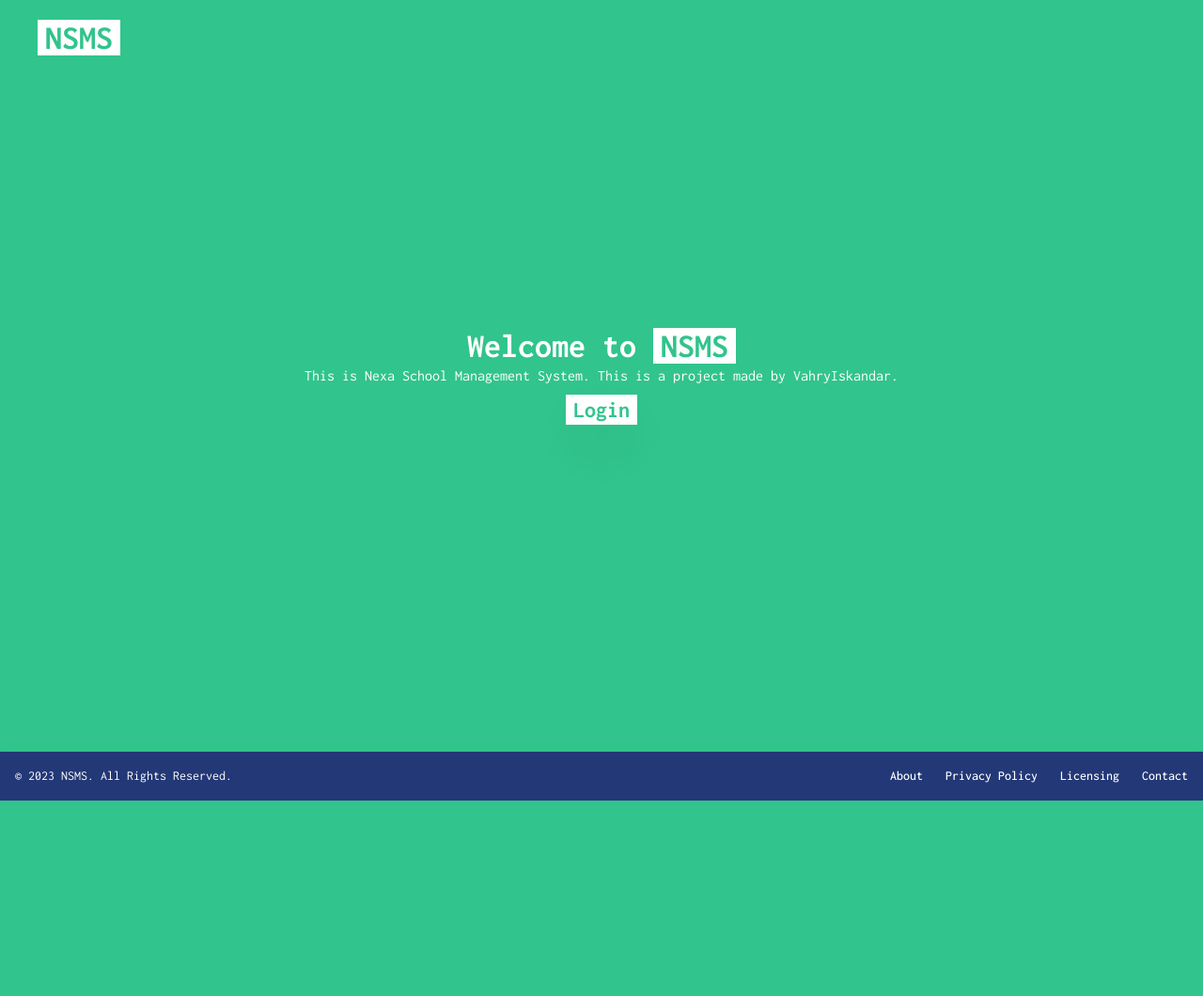
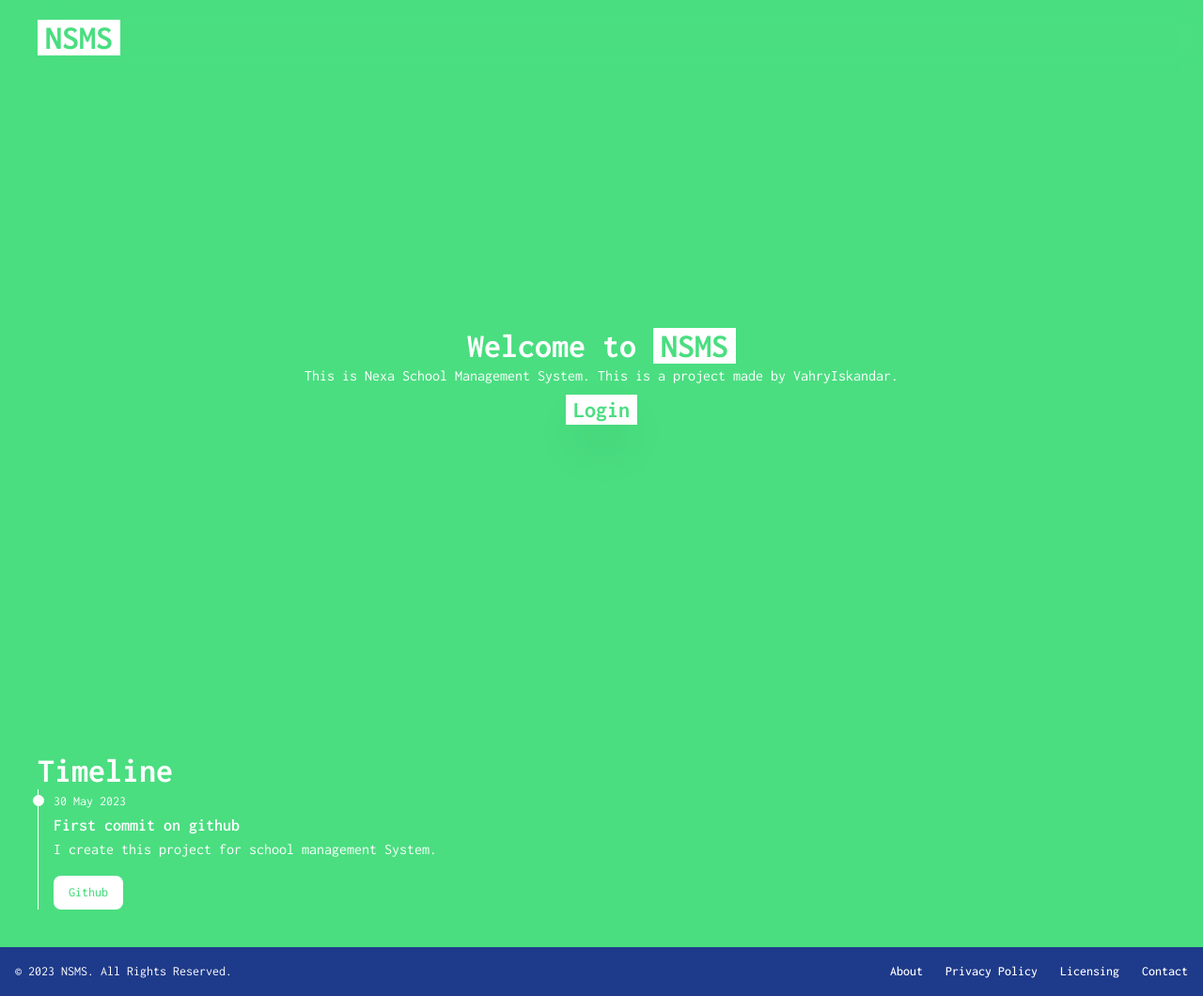
Before and after one commit to DemuraAIdev/nsms, a Next.js app: page / in a window 1280 px wide. Shown: the whole page at 94% size. Before the commit the page ends 852 px from the top, so only its background shows below. Built offline with nearby package versions, Linux system fonts and the light colour scheme.

Commit message:
Remove flowbits for bugs

```diff
--- a/app/page.tsx
+++ b/app/page.tsx
@@ -1,3 +1,5 @@
+
+
 export default function Home() {
   return (
     <main>
@@ -9,6 +11,20 @@ export default function Home() {
         </p>
         <a href="/auth/login" className="text-2xl font-bold text-green-400 bg-white px-2 mt-2 shadow-2xl hover:bg-opacity-50  text-center">Login</a>
       </div>
+
+      <div className="mb-3">
+        <h1 className="text-4xl font-bold">Timeline</h1>
+        <ol className="relative border-l border-white">
+          <li className="mb-10 ml-4">
+            <div className="absolute w-3 h-3 bg-white rounded-full mt-1.5 -left-1.5 border border-white "></div>
+            <time className="mb-1 text-sm font-normal leading-none ">30 May 2023</time>
+            <h3 className="text-lg font-semibold text-white">First commit on github</h3>
+            <p className="mb-4 text-base font-normal text-white">I create this project for school management System.</p>
+            <a href="https://github.com/DemuraAIdev/nsms" className="inline-flex items-center px-4 py-2 text-sm font-medium text-green-400 bg-white rounded-lg hover:bg-green-200 focus:z-10 focus:ring-4 ">Github
+            </a>
+          </li>
+        </ol>
+      </div>
     </main>
   )
 }
--- a/components/Navbar.tsx
+++ b/components/Navbar.tsx
@@ -2,9 +2,12 @@ import Link from 'next/link';
 
 const Navbar = () => {
     return (
-        <nav className='my-5 z-20 fixed backdrop-blur-md'>
-            <Link className='font-bold text-4xl bg-white text-green-400 px-2 ' href={''} > NSMS </Link>
-        </nav>
+        <header className=' backdrop-blur-md fixed w-full'>
+            <nav className='my-5 z-20  w-full'>
+                <Link className='font-bold text-4xl bg-white text-green-400 px-2 ' href={''} > NSMS </Link>
+            </nav>
+        </header>
+
     );
 };
 export default Navbar;
--- a/package.json
+++ b/package.json
@@ -17,8 +17,6 @@
     "autoprefixer": "10.4.14",
     "eslint": "8.41.0",
     "eslint-config-next": "13.4.3",
-    "flowbite": "^1.6.5",
-    "flowbite-react": "^0.4.6",
     "next": "13.4.3",
     "next-auth": "^4.22.1",
     "postcss": "8.4.23",
--- a/tailwind.config.js
+++ b/tailwind.config.js
@@ -2,7 +2,6 @@
 const colors = require('tailwindcss/colors')
 module.exports = {
   content: [
-    "./node_modules/flowbite-react/**/*.js",
     './pages/**/*.{js,ts,jsx,tsx,mdx}',
     './components/**/*.{js,ts,jsx,tsx,mdx}',
     './app/**/*.{js,ts,jsx,tsx,mdx}',
@@ -16,6 +15,5 @@ module.exports = {
     },
   },
   plugins: [
-    require("flowbite/plugin")
   ],
 }
```
Also changed, not shown: 1 other file (tests, documents, lock files or other folders).
